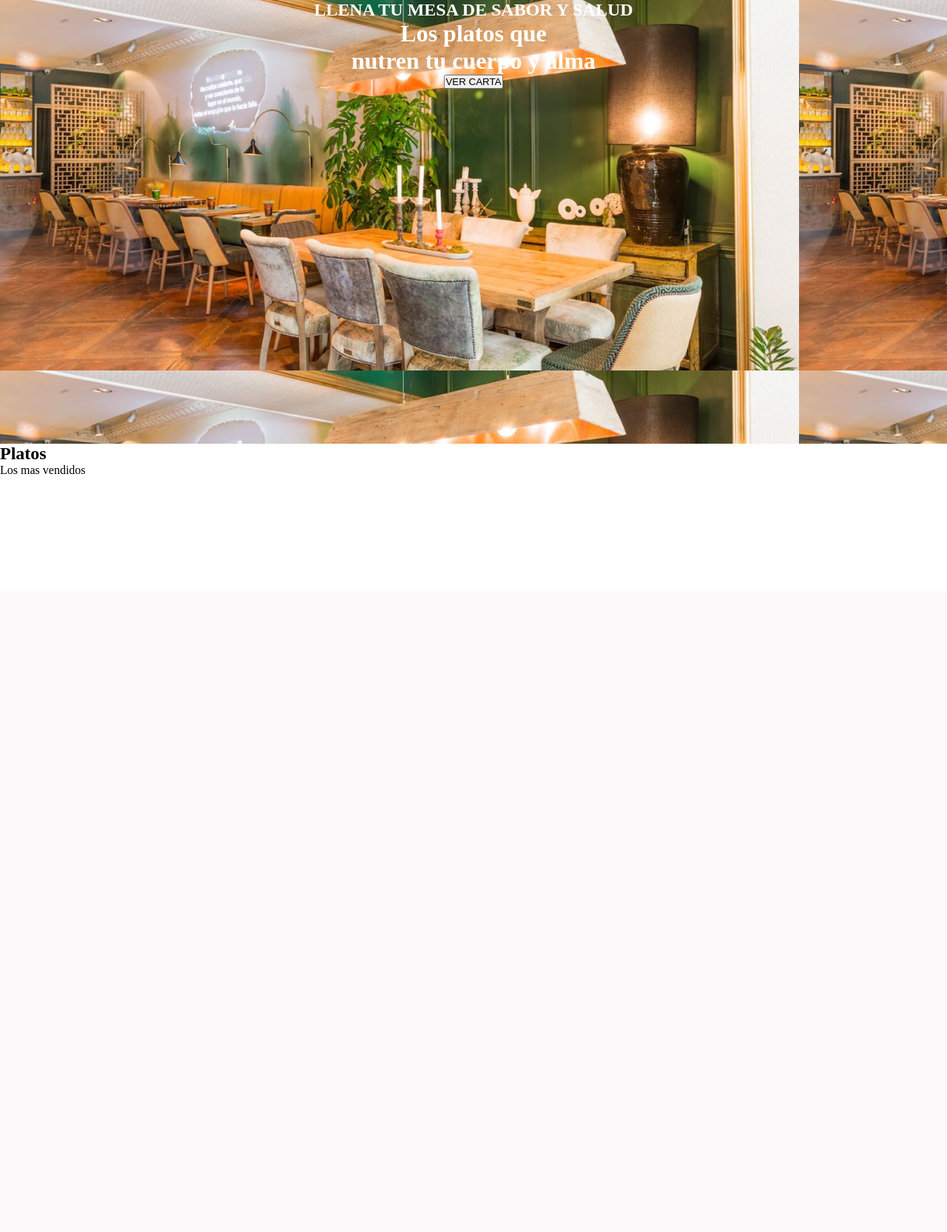
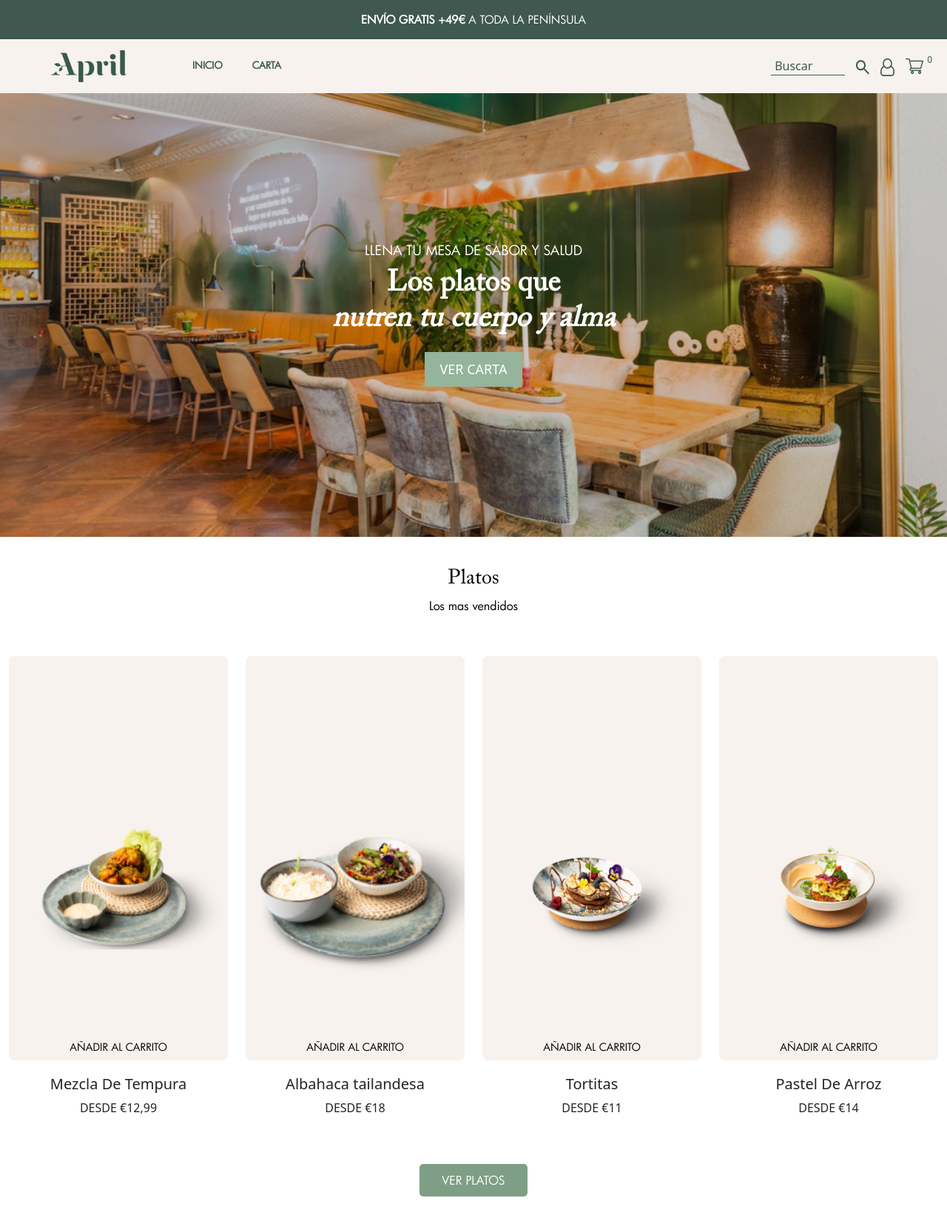
Before and after one commit to YerayIBF/DAW2Proyecto1, a PHP site: the page made by index.php in a window 1280 px wide. Shown: the whole page at 74% size. Before the commit the page ends 641 px from the top, so only its background shows below. Run offline with PHP 8.4, Linux system fonts and the light colour scheme; some web fonts are replaced.

Commit message:
seccion 1 home hecha + header hecho

```diff
--- a/controller/productoController.php
+++ b/controller/productoController.php
@@ -4,7 +4,7 @@
 
 class productoController{
     public function index(){
-
+        include_once 'view/header.php';
         include_once 'view/home.php';
 
     }
--- a/css/header.css
+++ b/css/header.css
@@ -1,21 +1,20 @@
 @font-face {
   font-family: 'futura';
-    src:url(fuentes/Futura/Book.ttf);
+  src:url(../fuentes/Futura\ Book.ttf);
   font-weight: 400;
   font-style: light;
 }
 
 @font-face {
   font-family: 'AdobeCaslonPro';
-    src: url(fuentes/acaslonpro-regular.otf);
+  src: url(../fuentes/acaslonpro-regular.otf);
   font-style: normal;
   font-weight: 400;
 }
 
-
-body{
-   margin: 0;
-    padding: 0;
+body {
+  margin: 0px;
+  padding: 0px;
   box-sizing: border-box;
 }
 
@@ -26,15 +25,22 @@ body{
   font-size: 15px;
   font-family: 'futura';
 
+  padding: 15px 0px 15px;
+
 }
 
-.headerInf{
+.headerSup p{
+
+  margin: 0px !important;
+}
+
+.headerInf {
   background-color: #F7F2EE;
   color: #3F5850;
   display: flex;
-    justify-content: space-between;
   align-items: center;
-    padding: 10px 20px;
+  padding: 15px 20px;
+
 }
 
 .logo-menu {
@@ -42,10 +48,18 @@ body{
   align-items: center;
 }
 
+.logo {
+
+
+  margin-left: 40px;
+}
+
 .menu {
   display: flex;
-      gap: 20px;
+  gap: 40px;
+  margin-left: 80px;
 }
+
 .menu a {
   text-decoration: none;
   color: #3F5850;
@@ -53,6 +67,7 @@ body{
   font-family: 'futura';
   font-size: 13px;
 }
+
 .menu a:hover {
   color: #3F5850;
 }
@@ -61,6 +76,7 @@ body{
   display: flex;
   align-items: center;
   gap: 15px;
+  margin-left: auto;
 }
 
 .buscador {
@@ -77,13 +93,13 @@ body{
 }
 
 .icono {
-    font-size:20px;
+  font-size: 20px;
   color: #3F5850;
   cursor: pointer;
 }
 
 .numcarrito {
   font-size: 12px;
-    margin-left: 5px;
+  margin-left: -10px;
   vertical-align: top;
 }
--- a/css/home.css
+++ b/css/home.css
@@ -1,7 +1,7 @@
 @font-face {
     font-family: 'futura';
-    src:url(fuentes/Futura/Book.ttf);
-    font-weight: 100;
+    src:url(../fuentes/Futura/Book.ttf);
+    font-weight: 400;
     font-style: light;
 }
 
@@ -12,20 +12,139 @@
     font-weight: 100;
 }
 
-
-*{
-    margin: 0px;
-    padding: 0px;
+* {
+    margin: 0;
+    padding: 0;
+    box-sizing: border-box;
 }
 
-.banner{
+.banner {
     background-image: url("../img/Banner.png");
     color: white;
     text-align: center;
+    background-size: cover;
+    background-repeat: no-repeat;
     height: 600px;
+    display: flex;
+    justify-content: center;
+    align-items: center;
+    background-blend-mode: overlay;
+    background-color: rgba(0, 0, 0, 0.2);
+}
+
+.contenedor-banner {
+    text-align: center;
+    max-width: 80%;
+}
+
+.contenedor-banner h2 {
+    font-family: 'futura';
+    font-size: 18px;
+    margin-bottom: 10px;
+}
+
+.contenedor-banner h1 {
+    font-family: 'AdobeCaslonPro';
+    font-size: 40px;
+    line-height: 1.2;
+    font-weight: bold;
+    margin-bottom: 20px;
 
 }
 
-.seccion1titulo{
+.contenedor-banner button {
+    background-color: #94B49C;
+    color: white;
+    font-size: 18px;
+    padding: 10px 20px;
+    border: none;
+    cursor: pointer;
+}
+
+/**
+Seccion de productos
+*/
+
+.seccion1-titulo {
     text-align: center;
+    padding: 40px 0;
+
 }
+
+.seccion1-titulo h2 {
+    font-size: 28px;
+    color: #000000;
+    font-family: 'AdobeCaslonPro';
+}
+
+.seccion1-titulo p {
+    color: #000000;
+    font-size: 16px;
+    font-family: 'futura';
+
+    }
+
+
+.plato-card {
+    background-color: #F7F2EE;
+    padding: 100px   0px 0px ;
+    border-radius: 8px;
+    border-color: #F7F2EE;
+    margin-bottom: 20px;
+}
+
+
+.plato-img {
+    width: 400px;
+    height: 400px;
+    max-width: 100%;
+    max-height: 100%;
+    object-fit: contain;
+}
+
+
+.btn-anadir {
+    font-family: 'futura';
+    font-size: 14px;
+    color: black;
+    background-color: transparent;
+    border: none;
+    cursor: pointer;
+    text-transform: uppercase;
+    margin-top: 10px;
+    padding: 8px 0;
+}
+
+.plato-card button:hover {
+    color: #94B49C;
+}
+
+.plato-card h5 {
+    font-family: 'AdobeCaslonPro';
+    font-size: 18px;
+    font-weight: bold;
+    color: #000000;
+}
+
+.plato-card p {
+    font-family: 'futura';
+    font-size: 14px;
+    color: #666666;
+}
+
+
+.btn-ver-platos {
+    background-color: #94B49C;
+    color: white;
+    font-family: 'futura';
+    font-size: 16px;
+    padding: 10px 30px;
+    border: none;
+    cursor: pointer;
+    border-radius: 5px;
+    text-transform: uppercase;
+}
+
+.btn-ver-platos {
+    background-color: #7e9f85;
+}
--- a/view/header.php
+++ b/view/header.php
@@ -4,7 +4,7 @@
     <meta charset="UTF-8">
     <meta name="viewport" content="width=device-width, initial-scale=1.0">
     <title>Header</title>
-    <link rel="stylesheet" href="css/home.css">
+    <link rel="stylesheet" href="css/header.css">
 </head>
 <body>
         <div class="headerSup">
@@ -15,22 +15,20 @@
 
     <div class="logo-menu">
       <div class="logo">
-        <img>
+        <img src="img/Logo.png">
       </div>
     </div>
-
 
     <nav class="menu">
       <a href="#">INICIO</a>
       <a href="#">CARTA</a>
     </nav>
 
-
     <div class="seccion-iconos">
       <input type="text" class="buscador" placeholder="Buscar">
-      <a class="icono"><img></a>
-      <a class="icono"><img></a>
-      <a class="icono"><img></a>
+      <a class="icono"><img src="img/iconoLupa.png"></a>
+      <a class="icono"><img src="img/iconoUsuario.png"></a>
+      <a class="icono"><img src="img/iconoCarrito.png"></a>
       <p class="numcarrito">0</p>
     </div>
   </div>
--- a/view/home.php
+++ b/view/home.php
@@ -1,29 +1,82 @@
-
 <!DOCTYPE html>
 <html lang="en">
 <head>
     <meta charset="UTF-8">
     <meta name="viewport" content="width=device-width, initial-scale=1.0">
     <title>AprilPlants</title>
-    <link rel="stylesheet" href="css\home.css">
+    <link href="https://cdn.jsdelivr.net/npm/bootstrap@5.3.3/dist/css/bootstrap.min.css" rel="stylesheet" integrity="sha384-QWTKZyjpPEjISv5WaRU9OFeRpok6YctnYmDr5pNlyT2bRjXh0JMhjY6hW+ALEwIH" crossorigin="anonymous">
+    <link rel="stylesheet" href="css/home.css">
 </head>
 <body>
 
     <main>
         <div class="banner">
-            <h2>LLENA TU MESA DE SABOR Y SALUD</h2>
-            <h1>Los platos que<br> nutren tu cuerpo y alma</h1>
-            <button>VER CARTA</button>
+
+            <div class="contenedor-banner">
+                <h2>LLENA TU MESA DE SABOR Y SALUD</h2>
+                <h1>Los platos que<br> <i>nutren tu cuerpo y alma</i></h1>
+                <button>VER CARTA</button>
+            </div>
         </div>
 
-        <div>
+        <div class="seccion1-titulo">
             <h2>Platos</h2>
             <p>Los mas vendidos</p>
         </div>
+
+        <div class="container-fluid">
+            <div class="row">
+                <div class="col-md-3">
+                    <div class="plato-card text-center">
+                        <img src="img/mezclaTempura.png" class="plato-img" alt="Mezcla de Tempura">
+                        <button class="btn-anadir">AÑADIR AL CARRITO</button>
+                    </div>
+                    <div class="text-center">
+                        <h5>Mezcla De Tempura</h5>
+                        <p>DESDE €12,99</p>
+                    </div>
+                </div>
+            <div class="col-md-3">
+                <div class="plato-card text-center">
+                    <img src="img/albahacatailandesa.png" class="plato-img" alt="Albahaca Tailandesa">
+                    <button class="btn-anadir">AÑADIR AL CARRITO</button>
+                </div>
+                <div class="text-center">
+                    <h5>Albahaca tailandesa</h5>
+                    <p>DESDE €18</p>
+                </div>
+            </div>
+            <div class="col-md-3">
+                <div class="plato-card text-center">
+                    <img src="img/Tortitas.webp" class="plato-img" alt="Tortitas">
+                    <button class="btn-anadir">AÑADIR AL CARRITO</button>
+                </div>
+                <div class="text-center">
+                    <h5>Tortitas</h5>
+                    <p>DESDE €11</p>
+                </div>
+            </div>
+            <div class="col-md-3">
+                <div class="plato-card text-center">
+                    <img src="img/pastelDeArroz.png" class="plato-img" alt="Pastel De Arroz">
+                    <button class="btn-anadir">AÑADIR AL CARRITO</button>
+                </div>
+                <div class="text-center">
+                    <h5>Pastel De Arroz</h5>
+                    <p>DESDE €14</p>
+                </div>
+            </div>
+        </div>
+
+        <div class="text-center my-5">
+            <button class="btn-ver-platos">VER PLATOS</button>
+        </div>
+    </div>
 
 
 
     </main>
 
+    <script src="https://cdn.jsdelivr.net/npm/bootstrap@5.3.3/dist/js/bootstrap.bundle.min.js" integrity="sha384-YvpcrYf0tY3lHB60NNkmXc5s9fDVZLESaAA55NDzOxhy9GkcIdslK1eN7N6jIeHz" crossorigin="anonymous"></script>
 </body>
 </html>
```
Also changed, not shown: img/Tortitas.webp (added). Lines whose indentation alone changed are shown as unchanged.
